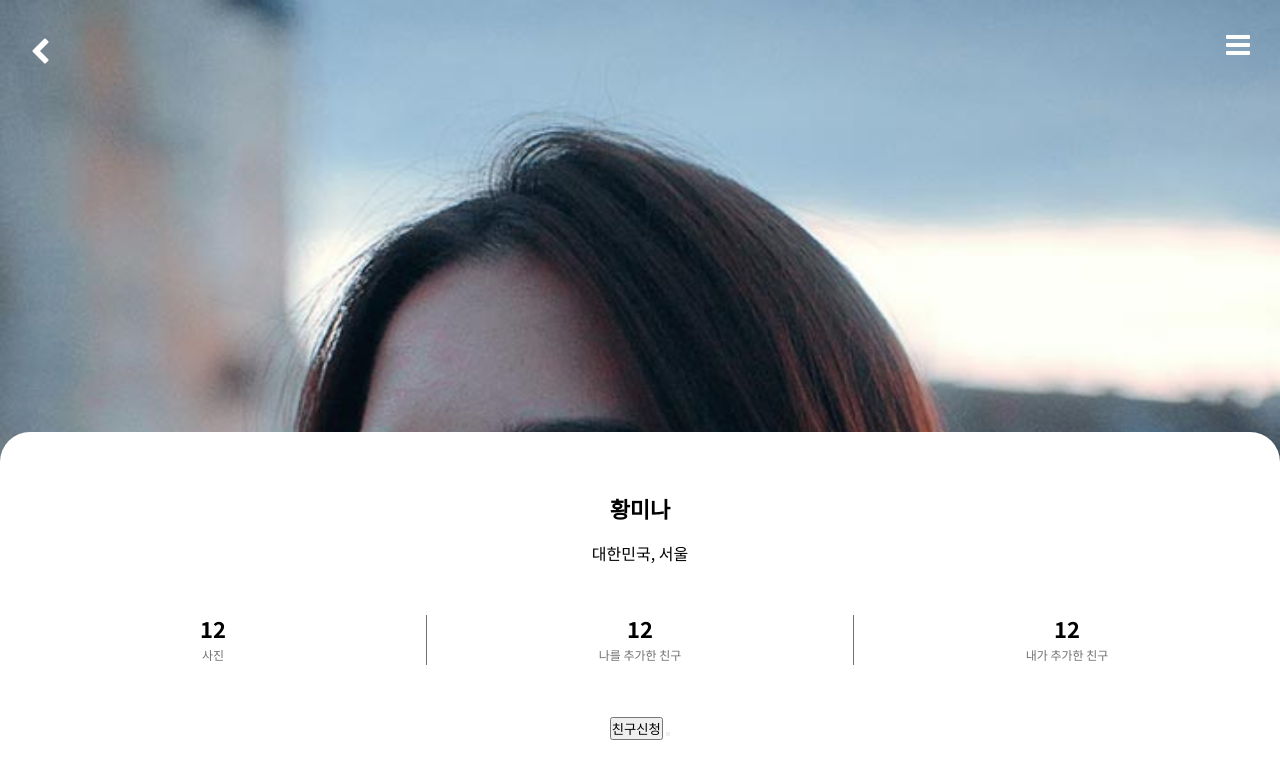
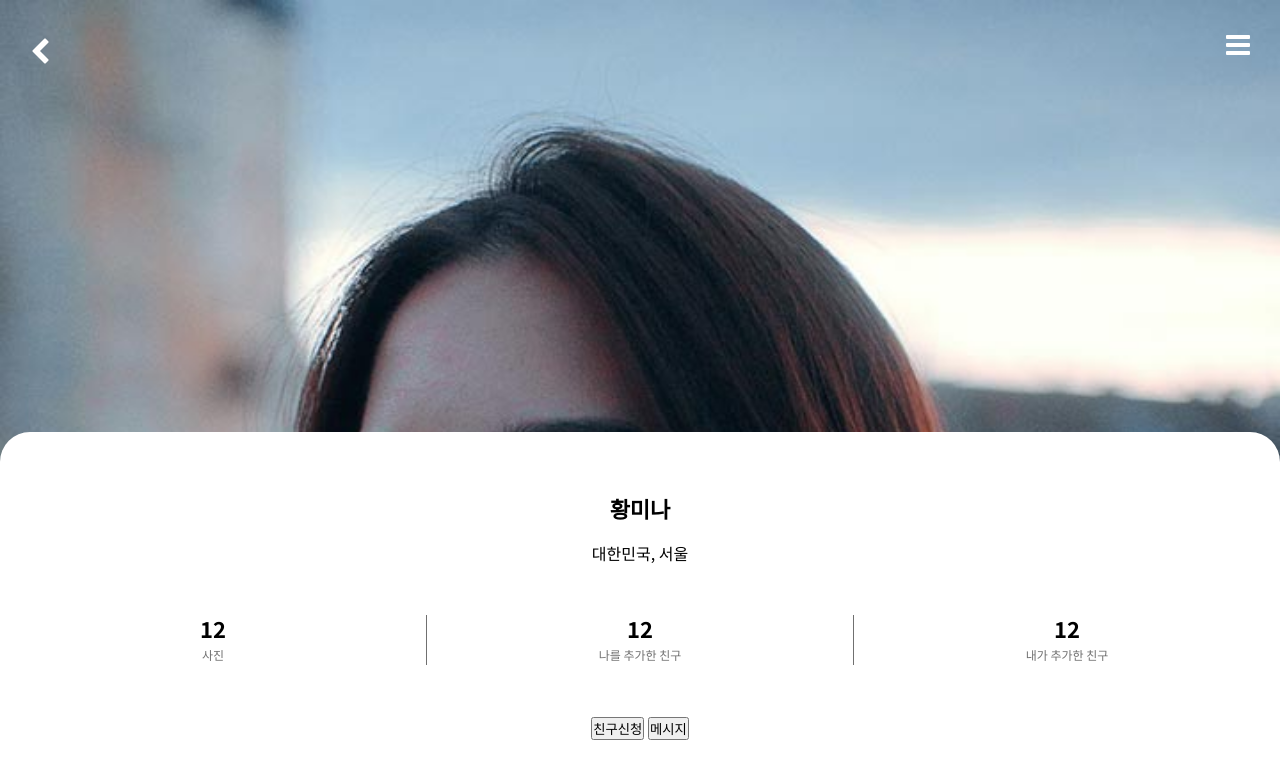
Before and after one commit to csslick/sns-card-ui, a plain HTML site: page index.html in a window 1280 px wide. Drawn offline with Linux system fonts and the light colour scheme.

Commit message:
메시지 버튼

```diff
--- a/index.html
+++ b/index.html
@@ -39,7 +39,7 @@
           </li>
         </ul>
         <button class="btn follow-btn">친구신청</button>
-        <button class="btn message-btn"></button>
+        <button class="btn message-btn">메시지</button>
       </div>
     </div>
   </section>
```
